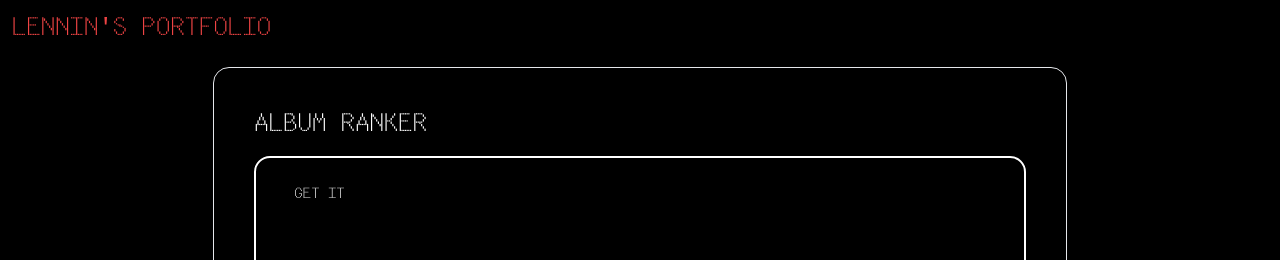
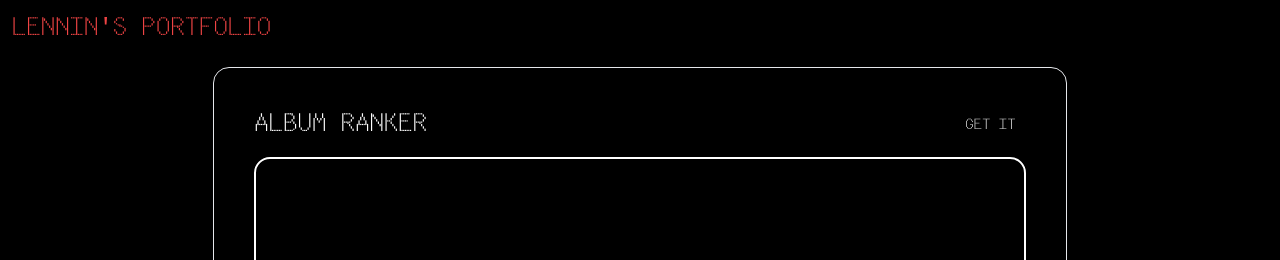
Before and after one commit to Lenninssp/Lennin-portfolio, a Next.js app: page /album-ranker in a window 1280 px wide. Shown: the top 260 px of the page. Built offline with nearby package versions, Linux system fonts and the light colour scheme; what tailwindcss-animated would draw is missing.

Commit message:
refactor: clean up AlbumRankerComponent and AlbumCard layout

```diff
--- a/src/other-projects/album-ranker/album-card/album-card.tsx
+++ b/src/other-projects/album-ranker/album-card/album-card.tsx
@@ -33,7 +33,6 @@ export const AlbumCard = ({ track }: AlbumCardProps) => {
           src={imageSong}
           alt={track.strTrack}
           size={{ width: 200, height: 200 }}
-          className=" h-full flex items-center"
         />
       )}
       <div className=" h-full w-full flex flex-col">
@@ -41,6 +40,7 @@ export const AlbumCard = ({ track }: AlbumCardProps) => {
         <TextLine type="subTitle" color="red" text={track.strAlbum} />
         <TextLine type="subTitle" text={track.strArtist} />
         <TextLine
+        className="max-h-44"
           type="text"
           text={track.strDescriptionEN ?? "No description"}
         />
--- a/src/other-projects/album-ranker/index.tsx
+++ b/src/other-projects/album-ranker/index.tsx
@@ -1,4 +1,4 @@
-"use client"
+"use client";
 import { GeneralContentFrame } from "@/components/general/frame/content-frame";
 import { RoundedLink } from "@/components/general/rounded-link/rounded-link";
 import { TextLine } from "@/components/general/text/text-line";
@@ -9,23 +9,33 @@ import { AlbumCard } from "./album-card/album-card";
 
 export const AlbumRankerComponent = () => {
   const [request, setRequest] = useState<Album>();
-  const getHi = async() => {
-    const response = await fetch("https://www.theaudiodb.com/api/v1/json/123/track.php?m=2112973");
+  const getHi = async () => {
+    const response = await fetch(
+      "https://www.theaudiodb.com/api/v1/json/123/track.php?m=2112973"
+    );
     const data: Album = await response.json();
-    console.log(data)
-    setRequest(data)
+    console.log(data);
+    setRequest(data);
     return response;
-  }
+  };
   return (
     <div className=" h-full w-full flex flex-col gap-4">
-      <TextLine text="album ranker" type="title" />
+      <div className=" flex w-full justify-between">
+        <TextLine text="album ranker" type="title" />
+        <div>
+
+          <RoundedLink
+            icon=""
+            text="Get it"
+            onClick={getHi}
+            className=" h-fit"
+          />
+        </div>
+      </div>
       <GeneralContentFrame className=" gap-3 overflow-auto">
         {request?.track.map((track) => (
           <AlbumCard key={track.idTrack} track={track} />
         ))}
-
-        <RoundedLink icon="" text="Get it" onClick={getHi} className=" h-fit" />
-
       </GeneralContentFrame>
     </div>
   );
```
